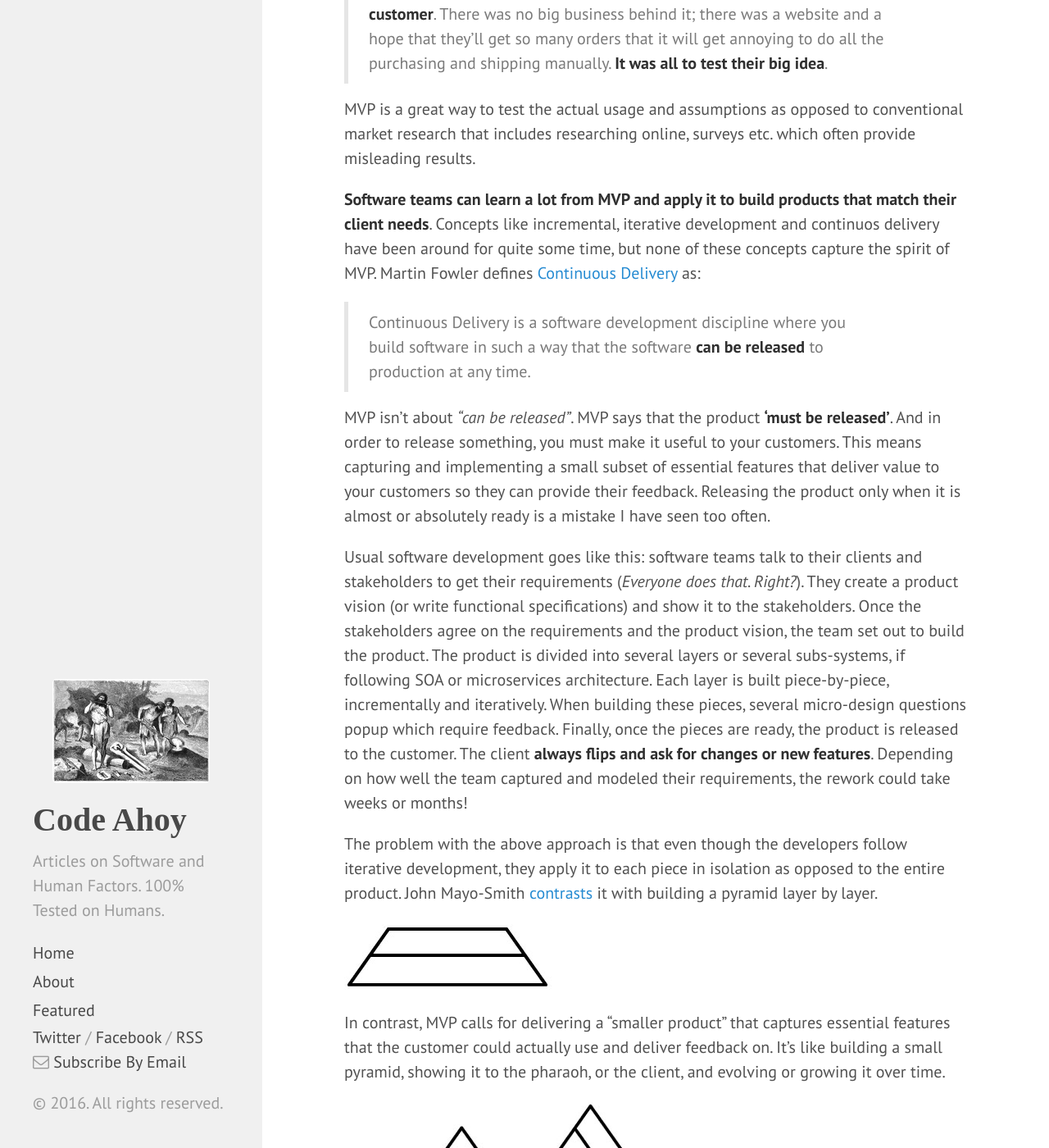
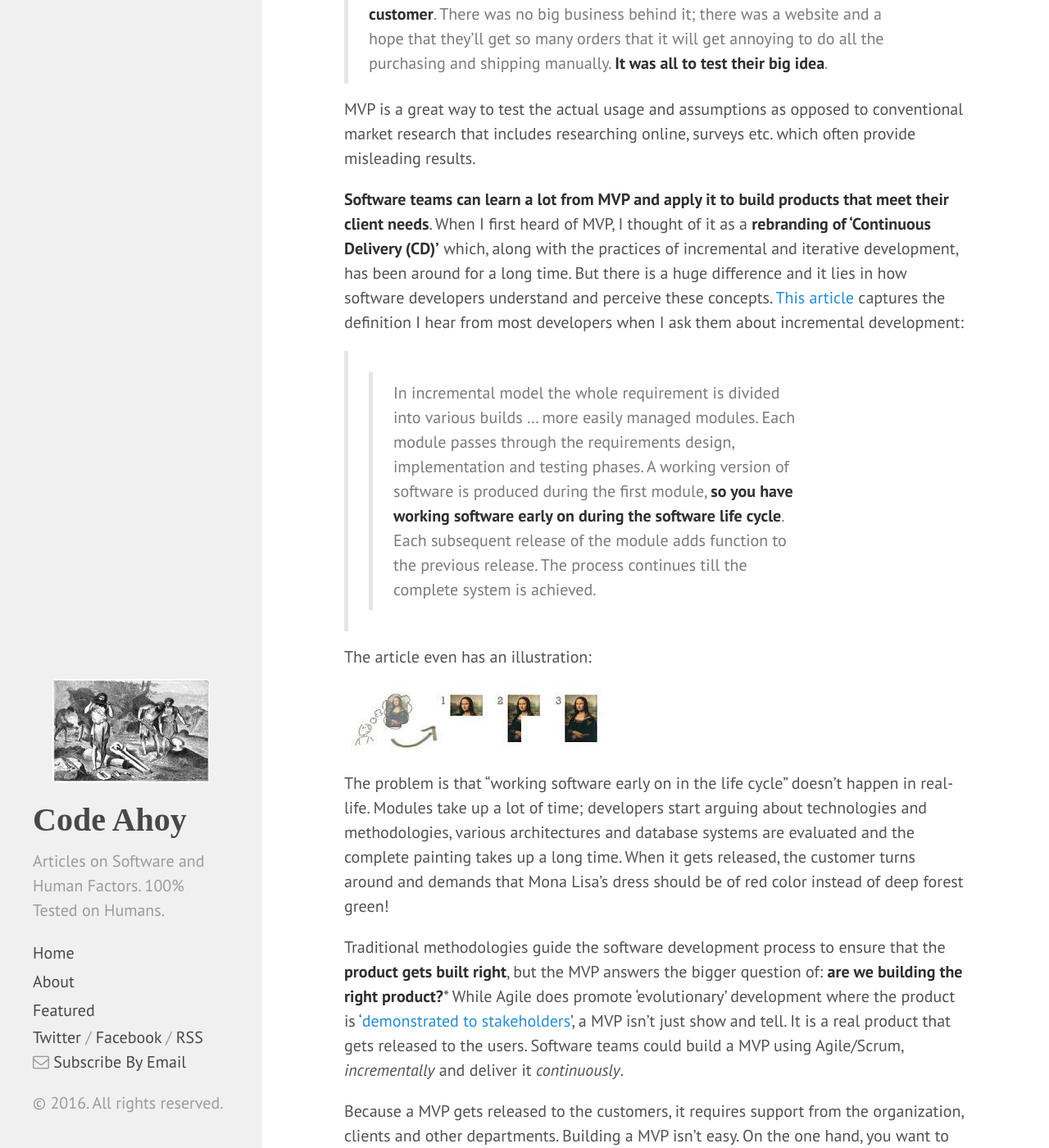
Before and after one commit to talk2viren/umermansoor.github.io, a Jekyll site: the page built from _posts/2016-05-07-minimum-viable-product-lessons-for-software-teams.md, in a window 1280 px wide and 1400 px high, scrolled down 814 px. Shown: the whole window at 82% size. Built offline with Jekyll 4.4.1, drawn with Linux system fonts in a browser that asks for light colours; nearby versions of some CDN libraries; a script that is not in the unit is left out; comment, search, counter and statistics services are not loaded; some of the changed text lies outside the part shown.

Commit message:
Restructuring

```diff
--- a/_posts/2016-05-07-minimum-viable-product-lessons-for-software-teams.md
+++ b/_posts/2016-05-07-minimum-viable-product-lessons-for-software-teams.md
@@ -19,30 +19,30 @@
 
 MVP is a great way to test the actual usage and assumptions as opposed to conventional market research that includes researching online, surveys etc. which often provide misleading results.
 
-**Software teams can learn a lot from MVP and apply it to build products that match their client needs**. Concepts like incremental, iterative development and continuos delivery have been around for quite some time, but none of these concepts capture the spirit of MVP. Martin Fowler defines [Continuous Delivery](http://martinfowler.com/bliki/ContinuousDelivery.html) as:
+**Software teams can learn a lot from MVP and apply it to build products that meet their client needs**. When I first heard of MVP, I thought of it as a **rebranding of 'Continuous Delivery (CD)'** which, along with the practices of incremental and iterative development, has been around for a long time. But there is a huge difference and it lies in how software developers understand and perceive these concepts. [This article](http://istqbexamcertification.com/what-is-incremental-model-advantages-disadvantages-and-when-to-use-it/) captures the definition I hear from most developers when I ask them about incremental development:
 
-> Continuous Delivery is a software development discipline where you build software in such a way that the software **can be released** to production at any time.
+> > In incremental model the whole requirement is divided into various builds ... more easily managed modules.  Each module passes through the requirements design, implementation and testing phases. A working version of software is produced during the first module, **so you have working software early on during the software life cycle**. Each subsequent release of the module adds function to the previous release. The process continues till the complete system is achieved.
 
-MVP isn't about *"can be released"*. MVP says that the product **'must be released'**. And in order to release something, you must make it useful to your customers. This means capturing and implementing a small subset of essential features that deliver value to your customers so they can provide their feedback. Releasing the product only when it is almost or absolutely ready is a mistake I have seen too often.
+The article even has an illustration:
 
-Usual software development goes like this: software teams talk to their clients and stakeholders to get their requirements (*Everyone does that. Right?*). They create a product vision (or write functional specifications) and show it to the stakeholders. Once the stakeholders agree on the requirements and the product vision, the team set out to build the product. The product is divided into several layers or several subs-systems, if following SOA or microservices architecture. Each layer is built piece-by-piece, incrementally and iteratively. When building these pieces, several micro-design questions popup which require feedback. Finally, once the pieces are ready, the product is released to the customer. The client **always flips and ask for changes or new features**. Depending on how well the team captured and modeled their requirements, the rework could take weeks or months!
+![Incremental Mona Lisa.jpg]({{ site.url }}/img/Incremental-mona-lisa.jpg)
 
-The problem with the above approach is that even though the developers follow iterative development, they apply it to each piece in isolation as opposed to the entire product. John Mayo-Smith [contrasts](http://www.informationweek.com/two-ways-to-build-a-pyramid/d/d-id/1012280?) it with building a pyramid layer by layer.
+The problem is that "working software early on in the life cycle" doesn't happen in real-life. Modules take up a lot of time; developers start arguing about technologies and methodologies, various architectures and database systems are evaluated and the complete painting takes up a long time. When it gets released, the customer turns around and demands that Mona Lisa's dress should be of red color instead of deep forest green!
 
-![Flat Pyramid]({{ site.url }}/img/flat_pyramid.gif)
+Traditional methodologies guide the software development process to ensure that the **product gets built right**, but the MVP answers the bigger question of: **are we building the right product?*** While Agile does promote 'evolutionary' development where the product is '[demonstrated to stakeholders](https://en.wikipedia.org/wiki/Agile_software_development)', a MVP isn't just show and tell. It is a real product that gets released to the users. Software teams could build a MVP using Agile/Scrum, *incrementally* and deliver it *continuously*.
 
-In contrast, MVP calls for delivering a "smaller product" that captures essential features that the customer could actually use and deliver feedback on. It's like building a small pyramid, showing it to the pharaoh, or the client, and evolving or growing it over time.
+Because a MVP gets released to the customers, it requires support from the organization, clients and other departments. Building a MVP isn't easy. On the one hand, you want to limit it to few essential or key features, but on the other hand, you want to deliver something that your customers will find useful so they can start using it. You must find the right balance.
 
-![Growing Pyramid]({{ site.url }}/img/growing_pyramid.gif)
+Releasing the product only when it is almost or absolutely ready is a mistake I have seen far too often. Usual software development goes like this: software teams talk to their clients and stakeholders to get their requirements (*Everyone does that. Right?*). They create a product vision (or write functional specifications) and show it to the stakeholders. Once the stakeholders agree on the requirements and the product vision, the team set out to build the product. The product is divided into several layers or several subs-systems, if following SOA or microservices architecture. Each layer is built piece-by-piece, incrementally and iteratively. Even the CI/CD pipeline is there from the first week. Finally, when everything is ready, the product is 'released' to the customer. Then the customer **flips and ask for changes or new features**. It happens almost always. Depending on how well the team captured and modeled their requirements, the rework could take weeks or months!
 
 I made this mistake when I architected a telecommunications project using Service Oriented Architecture (SOA). While the team followed iterative approach to individual services and did continuos integration, **we didn't implement essential requirements, the front-end per se, that our customer could use and provide feedback on**. The iterative approach worked great for the database layer, the business layer, the sniffers, the messaging layers and the load balancers. When the product was complete, we released it to our big client for a pilot with few thousand users. That same week, I received a phone call from the CEO asking for very different functionality, in an apologetic tone. It turned out that **once the client used the product, they changed their mind**. The big release date was one or two months away and we had to do major rework to adopt the change.
 
 What can we learn from this story? Pick the base set of essential functionality that your clients can play with and do rest of the plumbing later. **Prototypes only help so much**. In the example I gave, the product's goal was to support mobile menus that allowed people to send messages and transfer funds. We prototyped and mocked the menus in [Balsamiq](https://balsamiq.com/) and even went as far as creating a simple HTML page that allowed the client to interact with the menu options. But **prototypes aren't as remotely interesting as an actual product. Clients looked at it and said that it looked fine. But once they got the actual product working on their phones, they got creative** with new ideas and ways to do things differently. If I were doing the project all over again, the first thing I'd do is start by building the menus, the front-end, that actually work on real devices and show it to the client. I'd forget all about sexy things like distributed processing and the NoSQL databases - these pieces will come later and the product will grow over time.
 
 Recently, I was working on a backend with REST based microservices architecture. There were several clients with different needs and there was a lot of unknown. A common complaint from the developers who worked on earlier projects was that **the clients always change their minds after the release which makes their products messy since they accrue [technical debt](http://codeahoy.com/2016/04/27/do-not-let-technical-debt-get-out-of-control/)**.
-I had a Déjà vu. So we figured out the most urgent needs and defined a milestone that would deliver a working product. It'll have fewer services than our grand vision, but everything will work end-to-end. It won't be perfect or complete, but it will have just the right functionality they need to get up and running and provide us the feedback. And we will grow and evolve that product over time.
+I had a Déjà vu. So we figured out the most urgent needs and defined a milestone that would deliver a working product. It'll have fewer services than our grand vision, but everything will work end-to-end. It won't be perfect or complete, but it will have just the right functionality they need to get up and running and provide us the feedback. And we will grow and evolve it over time.
 
-I contrasted continuos delivery with MVP, but may be I'm comparing apples to oranges. The closest reference to MVP I could find in software development is a concept called 'Tracer Bullets' that was first used by Andy and Dave in their book the [The Pragmatic Programmer](http://www.amazon.com/Pragmatic-Programmer-Journeyman-Master/dp/020161622X):
+The closest reference to MVP I could find in software development is a concept called 'Tracer Bullets' that was first used by Andy and Dave in their book the [The Pragmatic Programmer](http://www.amazon.com/Pragmatic-Programmer-Journeyman-Master/dp/020161622X):
 
 > We once undertook a complex client-server database marketing project ... The servers were a
 range of relational and specialized databases. The client GUI, written in Object Pascal,
@@ -57,6 +57,17 @@
 gradually fleshed out this basic structure, adding new functionality by augmenting each
 component of the tracer code in parallel**.
 
-Build MVPs (or use Tracer Bullets) to guide your software development to **build the right thing**. Releasing a MVP often requires support from several other departments (DevOps, Marketing, Product Managers etc.) but it's well worth it. You might have seen this image a thousand times already, but this is exactly what MVP will avoid:
+So when you are setting out on a journey to build a new product and have lots of unknowns and assumptions, build a MVP - or use Tracer Bullets. Make sure to **build the right thing**. You might have seen this image a thousand times already, but this is exactly what MVP will avoid:
 
 ![Software Requirements]({{ site.url }}/img/software-requirements.png)
+
+## Notes
+John Mayo-Smith [illustrates](http://www.informationweek.com/two-ways-to-build-a-pyramid/d/d-id/1012280?) two approaches to building a pyramid:
+
+1. Build it gayer by layer
+![Flat Pyramid]({{ site.url }}/img/flat_pyramid.gif)
+
+2. Start with a smaller pyramid and keep growing it.
+Just like MVP. Delivering a "smaller product" that captures essential features that the customer could actually use and deliver feedback on.
+
+![Growing Pyramid]({{ site.url }}/img/growing_pyramid.gif)
```
Also changed, not shown: img/Incremental-mona-lisa.jpg (added).
